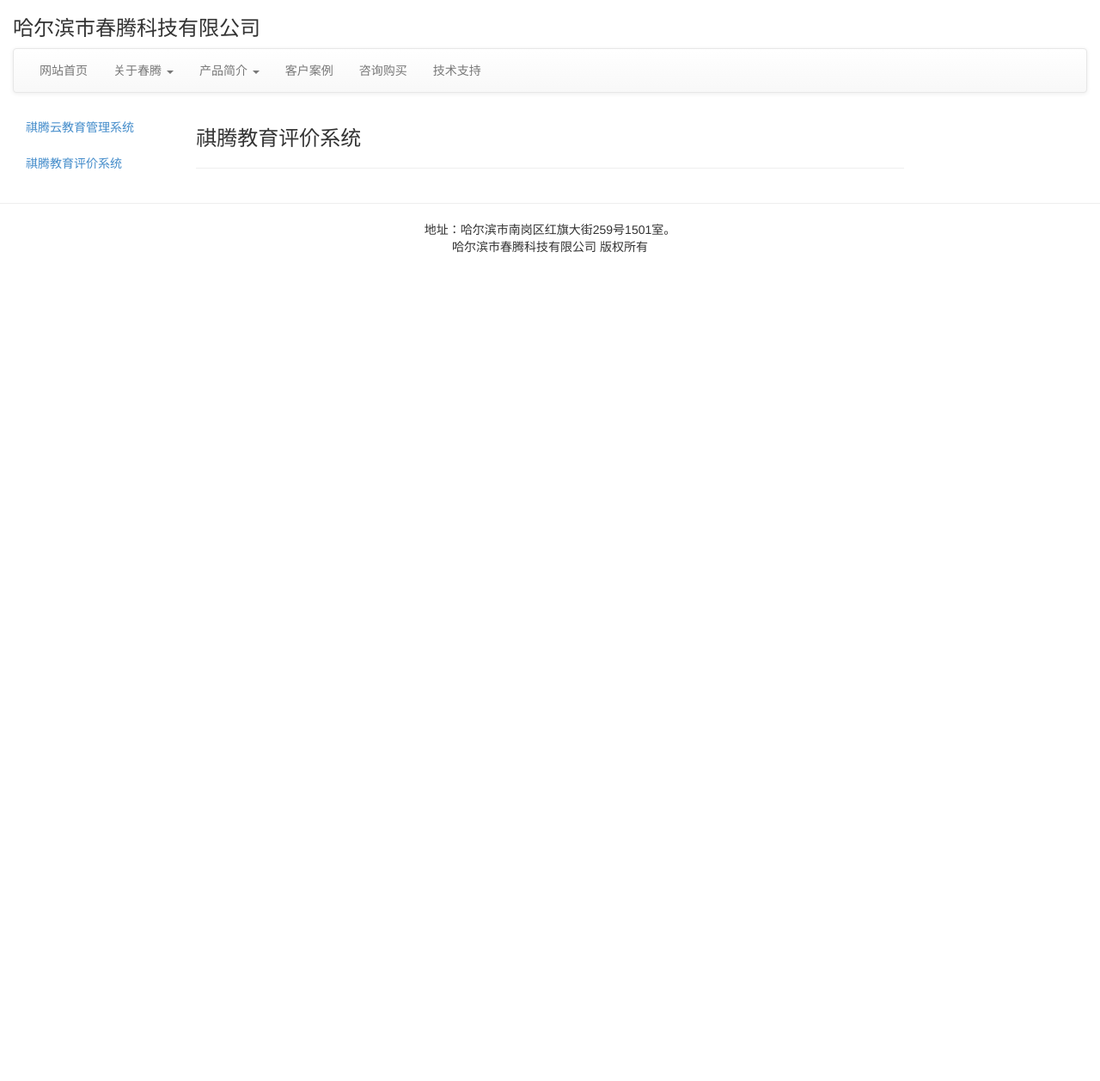
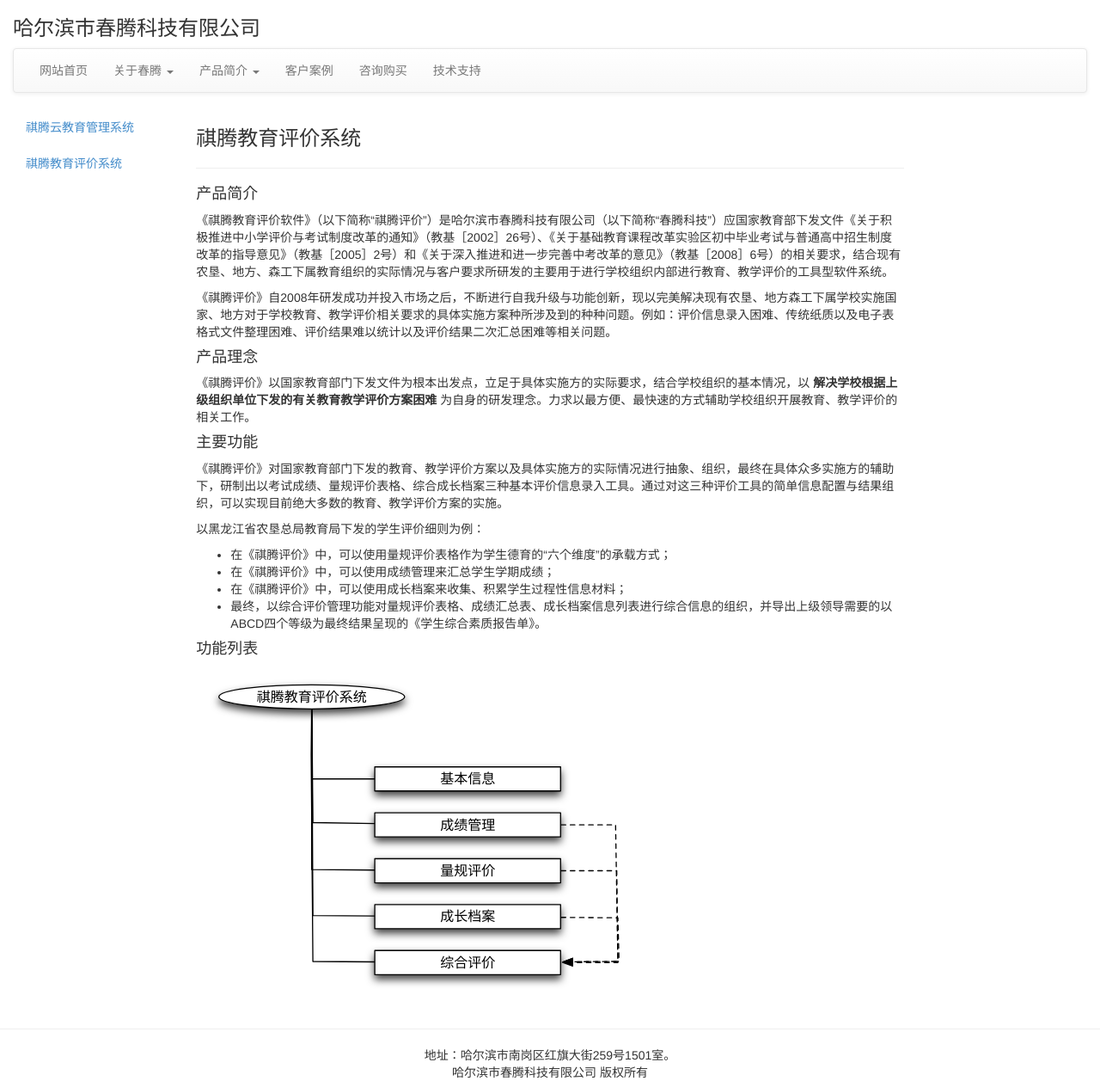
Before and after one commit to Zhou0426/counting_site, a Jekyll site: the page built from product/qt.html, in a window 1280 px wide. Shown: the whole page at 86% size. Built offline with Jekyll 4.4.1, drawn with Linux system fonts in a browser that asks for light colours; Markdown is read by kramdown in place of the engine named in the settings; before the commit the page ends 900 px from its top, so only the background shows below that.

Commit message:
添加内容

```diff
--- a/product/qt.html
+++ b/product/qt.html
@@ -7,5 +7,46 @@
 	<hr/>
 </div>
 <div>
+	<h4>产品简介</h4>
 
+	<p>
+		《祺腾教育评价软件》（以下简称“祺腾评价”）是哈尔滨市春腾科技有限公司（以下简称“春腾科技”）应国家教育部下发文件《关于积极推进中小学评价与考试制度改革的通知》（教基［2002］26号）、《关于基础教育课程改革实验区初中毕业考试与普通高中招生制度改革的指导意见》（教基［2005］2号）和《关于深入推进和进一步完善中考改革的意见》（教基［2008］6号）的相关要求，结合现有农垦、地方、森工下属教育组织的实际情况与客户要求所研发的主要用于进行学校组织内部进行教育、教学评价的工具型软件系统。
+	</p>
+
+	<p>
+		《祺腾评价》自2008年研发成功并投入市场之后，不断进行自我升级与功能创新，现以完美解决现有农垦、地方森工下属学校实施国家、地方对于学校教育、教学评价相关要求的具体实施方案种所涉及到的种种问题。例如：评价信息录入困难、传统纸质以及电子表格式文件整理困难、评价结果难以统计以及评价结果二次汇总困难等相关问题。
+	</p>
 </div>
+<div>
+	<h4>产品理念</h4>
+
+	<p>
+		《祺腾评价》以国家教育部门下发文件为根本出发点，立足于具体实施方的实际要求，结合学校组织的基本情况，以 <strong>解决学校根据上级组织单位下发的有关教育教学评价方案困难</strong>
+		为自身的研发理念。力求以最方便、最快速的方式辅助学校组织开展教育、教学评价的相关工作。
+	</p>
+</div>
+<div>
+	<h4>主要功能</h4>
+
+	<p>
+		《祺腾评价》对国家教育部门下发的教育、教学评价方案以及具体实施方的实际情况进行抽象、组织，最终在具体众多实施方的辅助下，研制出以考试成绩、量规评价表格、综合成长档案三种基本评价信息录入工具。通过对这三种评价工具的简单信息配置与结果组织，可以实现目前绝大多数的教育、教学评价方案的实施。
+	</p>
+
+	<p>以黑龙江省农垦总局教育局下发的学生评价细则为例：</p>
+
+	<ul>
+		<li>在《祺腾评价》中，可以使用量规评价表格作为学生德育的“六个维度”的承载方式；</li>
+		<li>在《祺腾评价》中，可以使用成绩管理来汇总学生学期成绩；</li>
+		<li>在《祺腾评价》中，可以使用成长档案来收集、积累学生过程性信息材料；</li>
+		<li>
+			最终，以综合评价管理功能对量规评价表格、成绩汇总表、成长档案信息列表进行综合信息的组织，并导出上级领导需要的以ABCD四个等级为最终结果呈现的《学生综合素质报告单》。
+		</li>
+	</ul>
+</div>
+<div>
+	<h4>功能列表</h4>
+
+	<p>
+		<img src="/image/qt.svg" alt="image" />
+	</p>
+</div>
```
Also changed, not shown: image/qt.svg (added), 2 other files.
